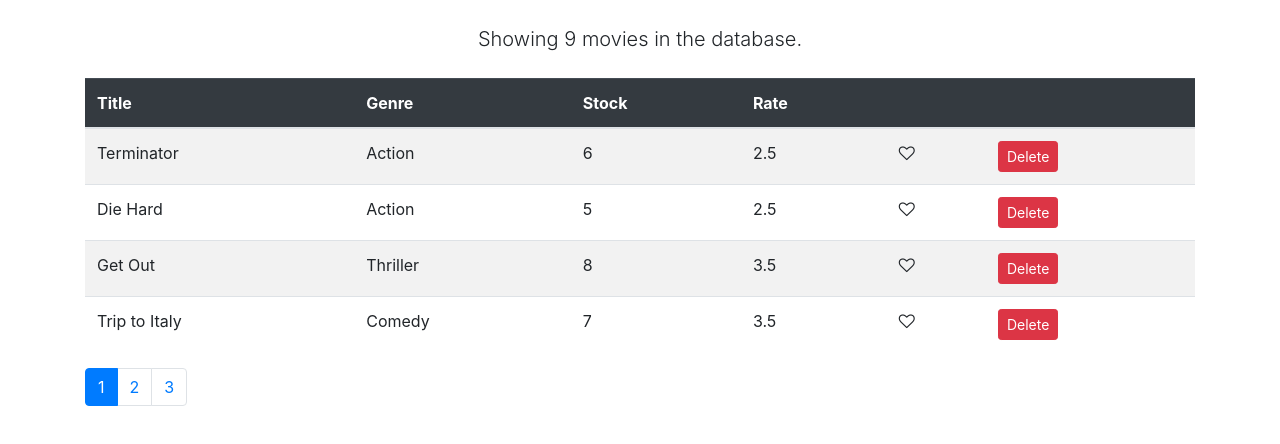
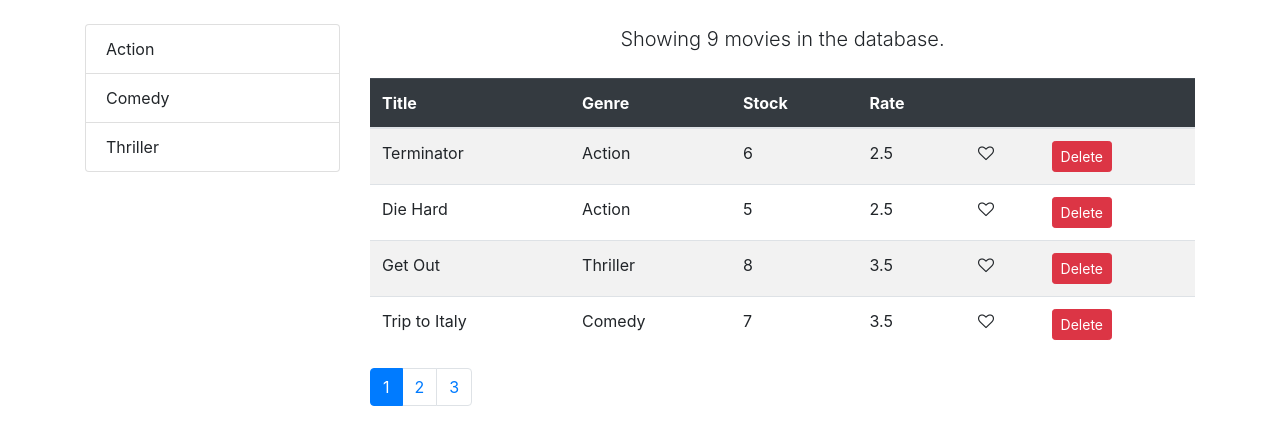
Before and after one commit to DalatCoder/learn-react-mosh, a React (Create React App) app in the folder vidly/: page / in a window 1280 px wide. Shown: the top 444 px of the page. Built offline with nearby package versions, Linux system fonts and the light colour scheme.

Commit message:
filter movies by genres

```diff
--- a/vidly/src/components/movies.jsx
+++ b/vidly/src/components/movies.jsx
@@ -1,20 +1,23 @@
-import React, { Component, Fragment } from 'react';
+import React, { Component, Fragment as div } from 'react';
 import { getMovies } from '../services/fakeMovieService.js';
+import { getGenres } from '../services/fakeGenreService.js';
 import { paginate } from '../utils/paginate';
 
 // Components
 import MovieItem from './MovieItem';
 import Pagination from './common/pagination';
+import ListGroup from './common/listgroup';
 
 class Movies extends Component {
   state = {
     movies: [],
+    genres: [],
     pageSize: 4,
     currentPage: 1,
   };
 
   componentDidMount() {
-    this.setState({ movies: getMovies() });
+    this.setState({ movies: getMovies(), genres: getGenres() });
   }
 
   handleLike = ({ _id }) => {
@@ -35,9 +38,18 @@ class Movies extends Component {
     this.setState({ currentPage: pageNumber });
   };
 
+  handleGenreSelect = (genre) => {
+    this.setState({ selectedGenre: genre });
+  };
+
   render() {
     const { length: count } = this.state.movies;
-    const { pageSize, currentPage, movies: allMovies } = this.state;
+    const {
+      pageSize,
+      currentPage,
+      selectedGenre,
+      movies: allMovies,
+    } = this.state;
 
     if (count === 0)
       return (
@@ -46,12 +58,24 @@ class Movies extends Component {
         </p>
       );
 
-    const movies = paginate(allMovies, currentPage, pageSize);
+    const filtered = selectedGenre
+      ? allMovies.filter((m) => m.genre._id === selectedGenre._id)
+      : allMovies;
+
+    const movies = paginate(filtered, currentPage, pageSize);
 
     return (
-      <Fragment>
+      <div className="row">
+        <div className="col-md-3 mt-4 mb-3">
+          <ListGroup
+            items={this.state.genres}
+            selectedItem={this.state.selectedGenre}
+            onItemSelect={this.handleGenreSelect}
+          />
+        </div>
+        <div className="col">
           <p className="lead my-4 text-center">
-          Showing {count} movies in the database.
+            Showing {filtered.length} movies in the database.
           </p>
           <table className="table table-striped">
             <thead className="table-dark">
@@ -76,12 +100,13 @@ class Movies extends Component {
             </tbody>
           </table>
           <Pagination
-          itemsCount={count}
+            itemsCount={filtered.length}
             pageSize={pageSize}
             currentPage={currentPage}
             onPageChange={this.handlePageChange}
           />
-      </Fragment>
+        </div>
+      </div>
     );
   }
 }
```
Lines whose indentation alone changed are shown as unchanged.
